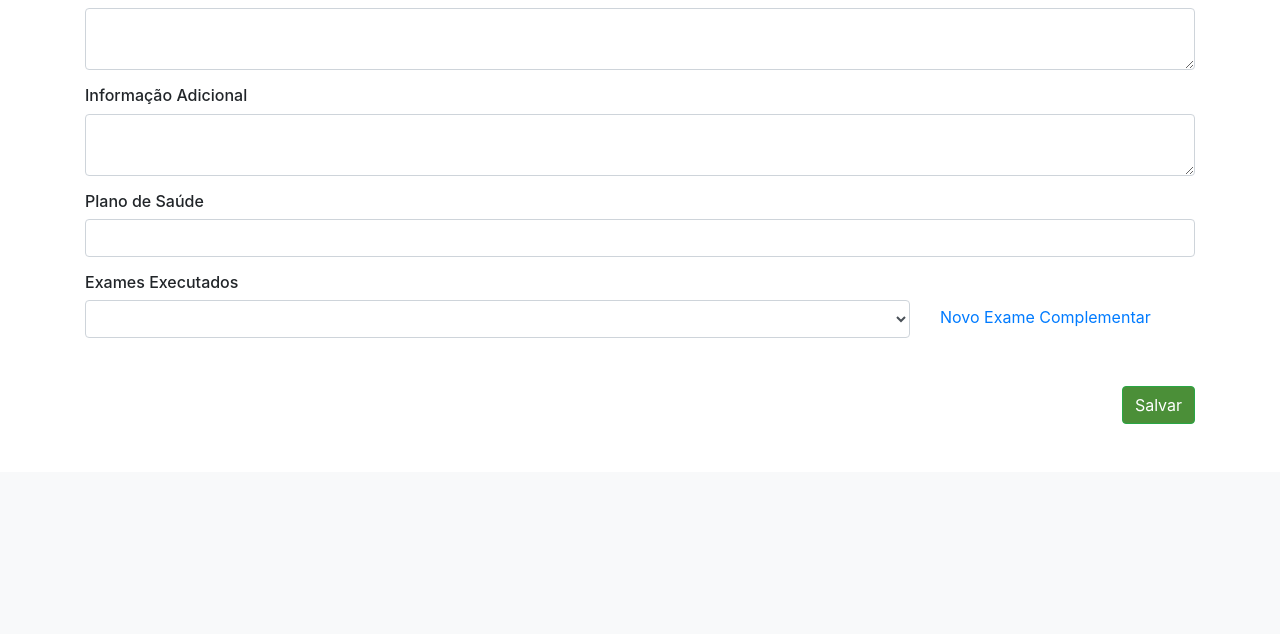
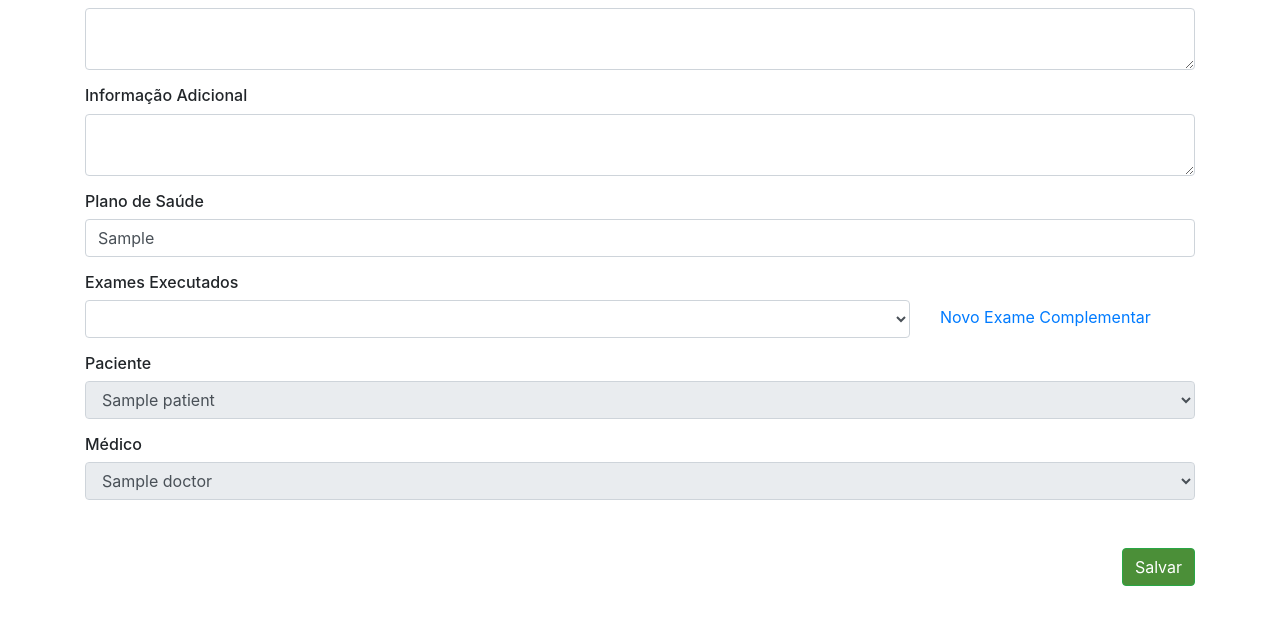
Before and after one commit to pereiraneto/EndoClinica, a Django app: page /ficha-medica/1/anamnese/nova in a window 1280 px wide. Shown: the part 1213-1847 px from the top of the page. Before the commit the page ends 1637 px from the top, so only its background shows below. Run offline with Django 3.2, Linux system fonts and the light colour scheme; a user stored in the database is signed in; tables that the repository leaves empty hold one stand-in row (values such as "Sample post"); lists and menus that the app fills with data are empty; some libraries are stand-ins or nearby versions.

Commit message:
salvar anamnese

```diff
--- a/schedule/models.py
+++ b/schedule/models.py
@@ -51,7 +51,6 @@ class Procedure(models.Model):
 
 
 class MedicalRecord (models.Model):
-    weight = models.CharField(max_length = 10, blank= True)
 
     def __str__(self):
         return "ficha id = " + str(self.id)
@@ -161,4 +160,4 @@ class Anamnese(models.Model):
     doctor = models.ForeignKey(Doctor, null=True, on_delete=models.SET_NULL)
 
     def __str__(self):
-        return f'{self.patient} - {self.date}'
+        return f'{self.medical_record} - {self.date}'
--- a/schedule/views.py
+++ b/schedule/views.py
@@ -185,4 +185,17 @@ class MedicalRecordView(LoginRequiredMixin, views.View):
 class NewAnamneseView(LoginRequiredMixin, views.View):
 
     def get(self, request, **kwargs):
-        return render(request, 'medical-record/anamnese.html', {'today': datetime.date.today().isoformat()})
+
+        madical_record = get_object_or_404(MedicalRecord, pk=kwargs['medical_record_id'])
+        patient = madical_record.patient
+
+        data = {
+            'today': datetime.date.today().isoformat(),
+            'doctor_id': request.user.doctor.id,
+            'doctor_name': request.user.doctor.name,
+            'madical_record_id': madical_record.id,
+            'patient_name': patient.name,
+            'insurance': patient.insurance
+        }
+
+        return render(request, 'medical-record/anamnese.html', data)
--- /dev/null
+++ b/static/JS/anamnese-details.js
@@ -0,0 +1,25 @@
+const baseApiUrl = location.origin + '/api/'
+
+const handleSaveAnamnese = () => {
+    const anamneseData = {
+        date: document.getElementById('anamnese-date').value,
+        main_complaint: document.getElementById('anamnese-maincomplaint').value,
+        hda: document.getElementById('anamnese-hda').value,
+        pathology: document.getElementById('anamnese-pathology').value,
+        comorbidities: document.getElementById('anamnese-comorbidities').value,
+        medications: document.getElementById('anamnese-medications').value,
+        alergies: document.getElementById('anamnese-alergies').value,
+        habits: document.getElementById('anamnese-habits').value,
+        family_history: document.getElementById('anamnese-family-history').value,
+        physical_exam: document.getElementById('anamnese-physical-exam').value,
+        diagnostical_hypothesis: document.getElementById('anamnese-diagnostical-hypothesis').value,
+        conduct: document.getElementById('anamnese-conduct').value,
+        adicional_info: document.getElementById('anamnese-adicional-info').value,
+        insurance: document.getElementById('anamnese-insurance').value,
+        medical_record: document.getElementById('anamnese-madical-record').value,
+        doctor: document.getElementById('anamnese-doctor').value
+    }
+
+    requestFromApi(baseApiUrl+'anamneses/', undefined, undefined, anamneseData, 'POST')
+
+}
--- a/templates/medical-record/anamnese.html
+++ b/templates/medical-record/anamnese.html
@@ -71,7 +71,7 @@
             <div class="row mt-3">
                 <div class="col">
                     <h6>Hipotesi Diagnostica</h6>
-                    <textarea id="anamnese-diagnostical-hypothesism" class="form-control"></textarea>
+                    <textarea id="anamnese-diagnostical-hypothesis" class="form-control"></textarea>
                 </div>
             </div>
             <div class="row mt-3">
@@ -89,7 +89,7 @@
             <div class="row mt-3">
                 <div class="col">
                     <h6>Plano de Saúde</h6>
-                    <input id="anamnese-insurance" type="text" class="form-control">
+                    <input id="anamnese-insurance" type="text" class="form-control" value="{{insurance}}">
                 </div>
             </div>
             <div class="row mt-3">
@@ -99,6 +99,22 @@
                 </div>
                 <div class="col-md-3">
                     <a style="line-height: 35px; text-decoration: none" href="#">Novo Exame Complementar</a>
+                </div>
+            </div>
+            <div class="row mt-3">
+                <div class="col">
+                    <h6>Paciente</h6>
+                    <select id="anamnese-madical-record" class="form-control" disabled>
+                        <option value="{{madical_record_id}}">{{patient_name}}</option>
+                    </select>
+                </div>
+            </div>
+            <div class="row mt-3">
+                <div class="col">
+                    <h6>Médico</h6>
+                    <select id="anamnese-doctor" class="form-control" disabled>
+                        <option value="{{doctor_id}}">{{doctor_name}}</option>
+                    </select>
                 </div>
             </div>
             <div class="row mt-5">
@@ -117,5 +133,6 @@
 
     <script src="{% static "JS/helpers/addTag.js" %}"></script>
     <script src="{% static "JS/helpers/request.js" %}"></script>
+    <script src="{% static "JS/anamnese-details.js" %}"></script>
 
 {% endblock %}
```
Also changed, not shown: schedule/migrations/0016_remove_medicalrecord_weight.py (added).
